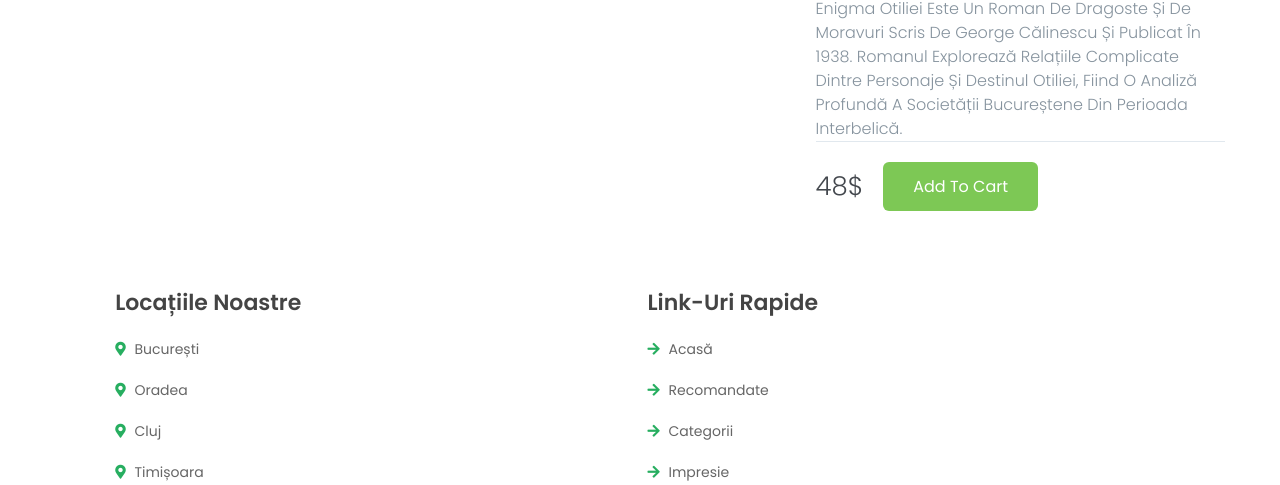
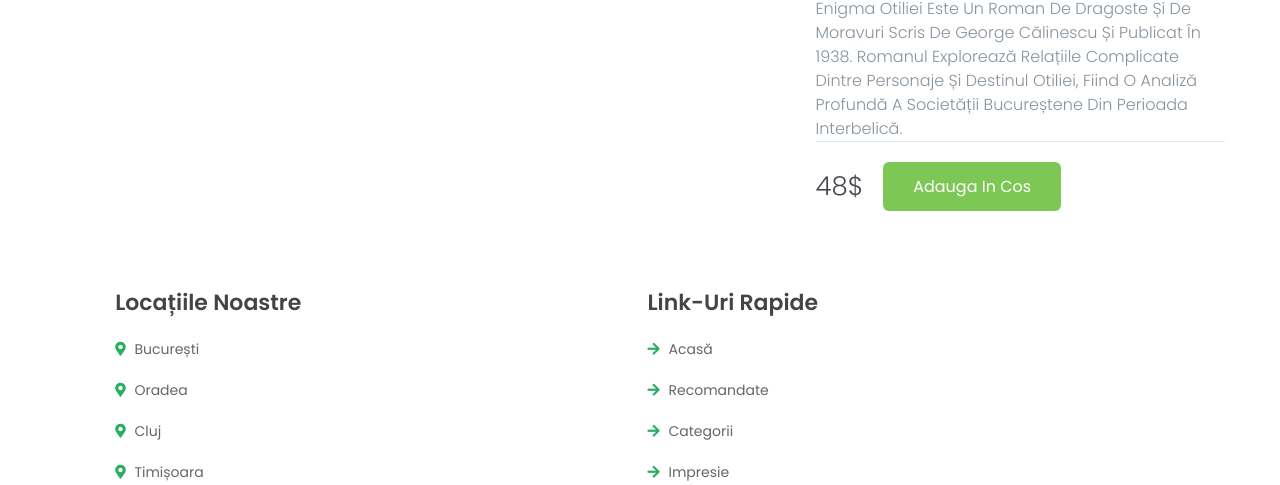
Before and after one commit to marcmarc2005/libraria-pentru-toti, a plain HTML site: page book5.html in a window 1280 px wide. Shown: the part 315-800 px from the top of the page. Drawn offline with nearby package versions, Linux system fonts and the light colour scheme; files that its build step writes are made by us from their sources; files whose address does not match are found by name.

Commit message:
Update book5.html

```diff
--- a/book5.html
+++ b/book5.html
@@ -85,7 +85,7 @@
         <!-- Product Pricing -->
         <div class="product-price">
           <span>48$</span>
-          <a href="./cart.html" class="cart-btn">Add to cart</a>
+          <a href="./cart.html" class="cart-btn">Adauga in cos</a>
         </div>
       </div>
     </main>
```
